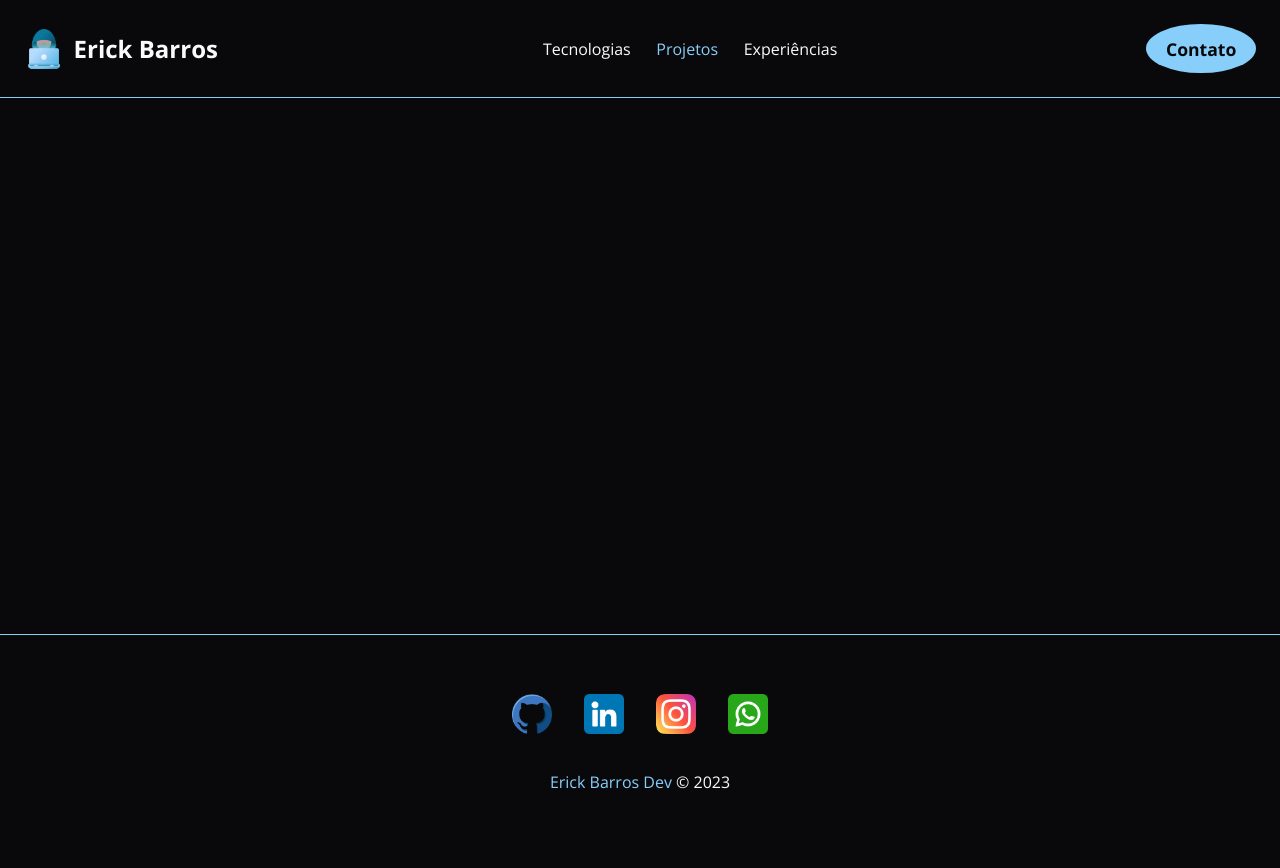
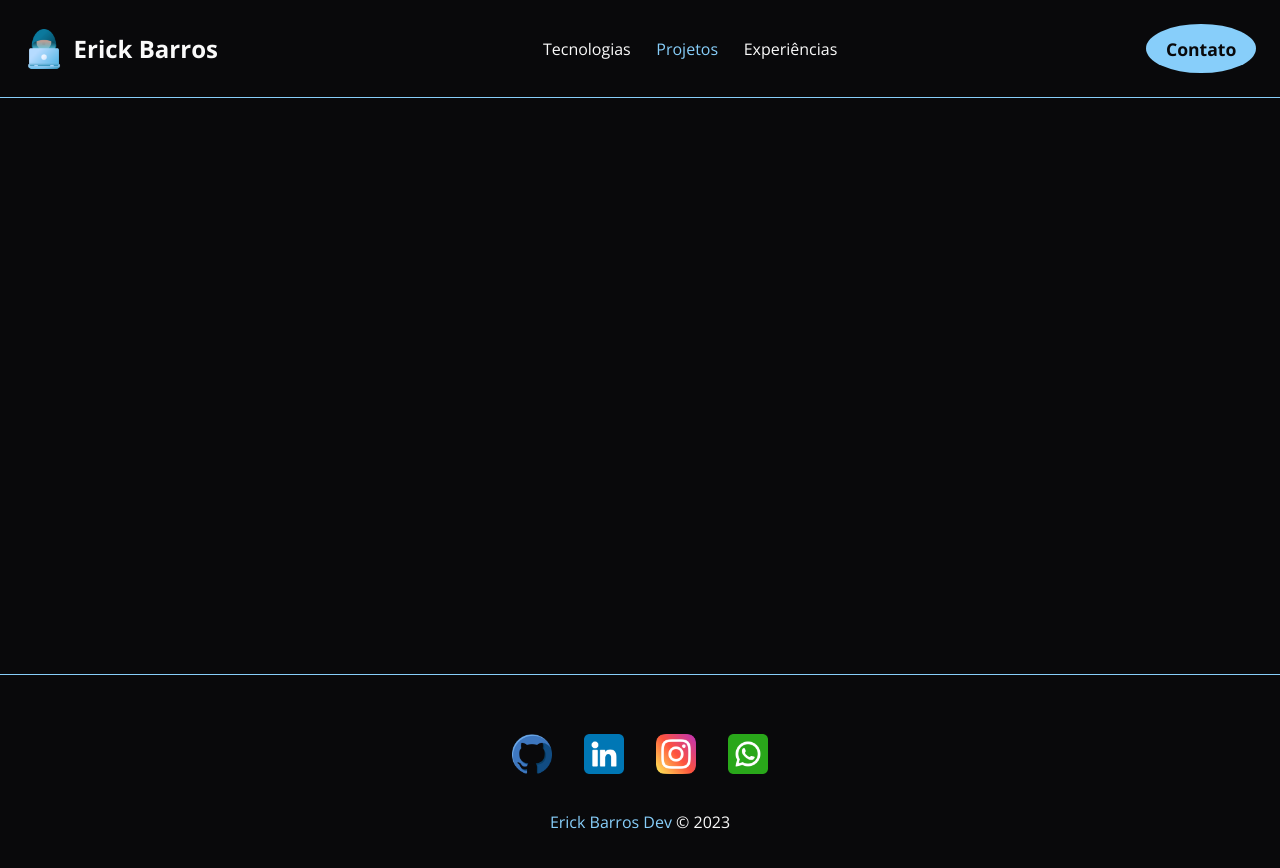
Before and after one commit to erickbarrosr/professional-portfolio-frontend, an Angular app: page / in a window 1280 px wide. Shown: the top 868 px of the page. Built offline with nearby package versions, Linux system fonts and the light colour scheme.

Commit message:
refactor(footer.component.css): change min-height for 70vh

```diff
--- a/src/app/app.component.css
+++ b/src/app/app.component.css
@@ -1,4 +1,4 @@
 .container {
-  min-height: 65vh;
+  min-height: 70vh;
   margin-top: 1em;
 }
```
